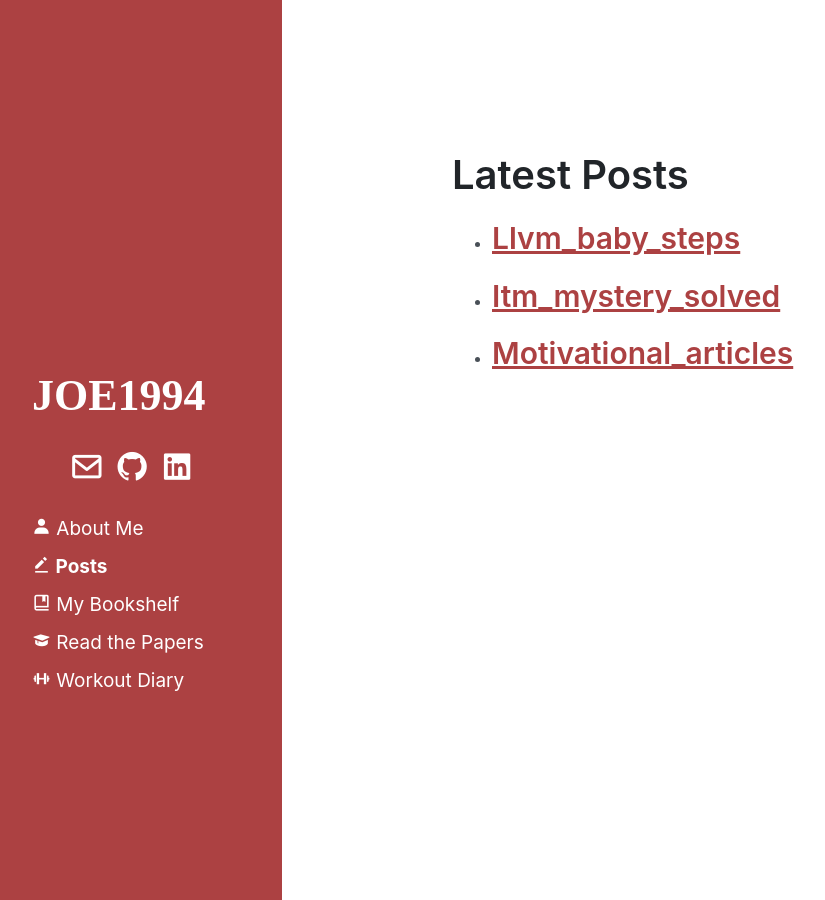
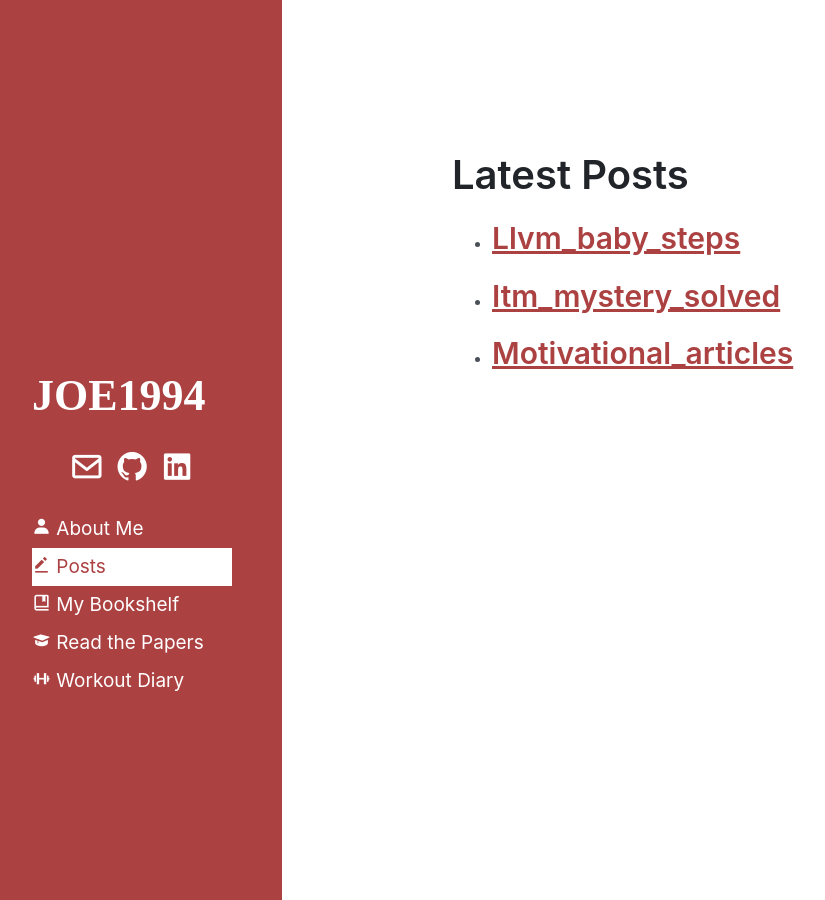
Before and after one commit to JOE1994/JOE1994.github.io, a Jekyll site: the page built from index.html, in a window 1280 px wide. Shown: the whole page, without its empty margins (18-843 px from the left). Built offline with Jekyll 4.4.1, drawn with Linux system fonts in a browser that asks for light colours.

Commit message:
change css effect on :focus items

```diff
--- a/assets/css/hyde/hyde.css
+++ b/assets/css/hyde/hyde.css
@@ -99,7 +99,9 @@
     background-color: maroon;
   }
   .sidebar-nav-item.active {
-    font-weight: bold;
+    /* font-weight: bold; */
+    background-color: white;
+    color: #ac4142;
   }
 
   /* Sticky sidebar
```
